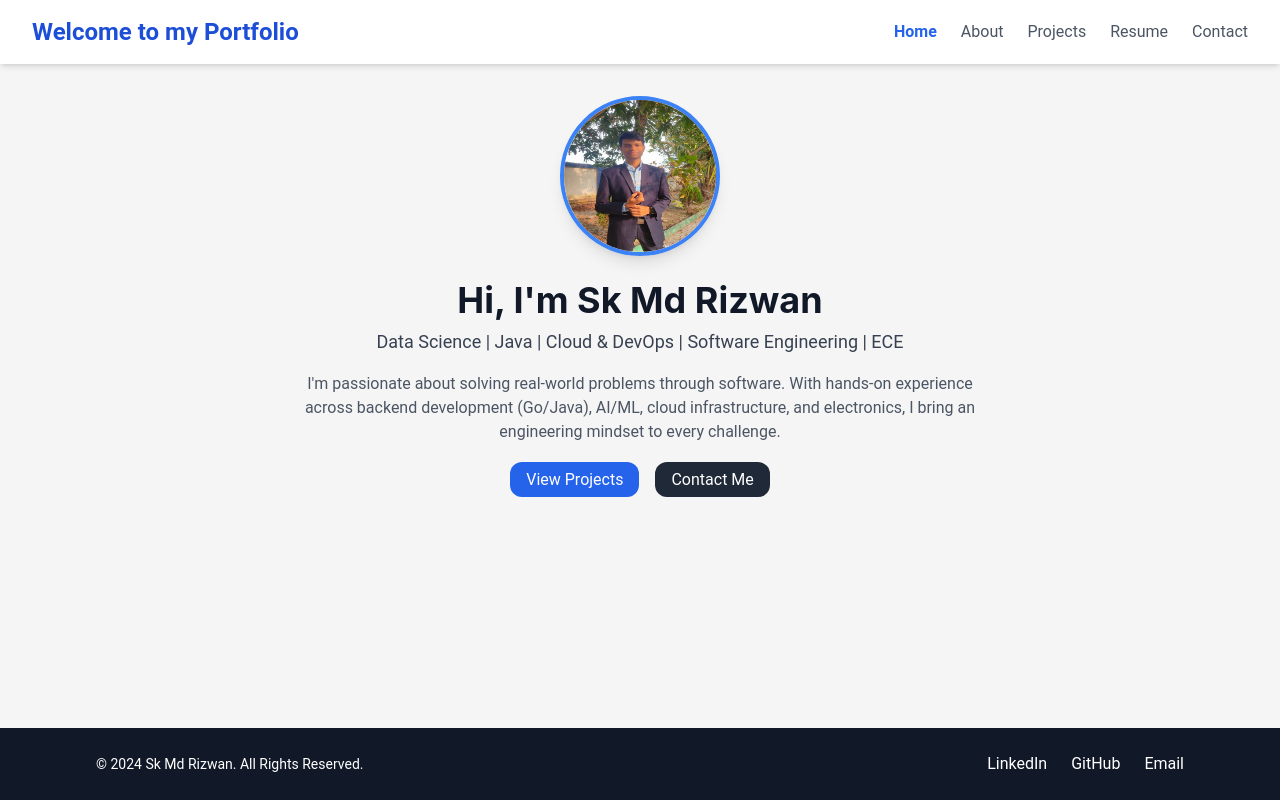
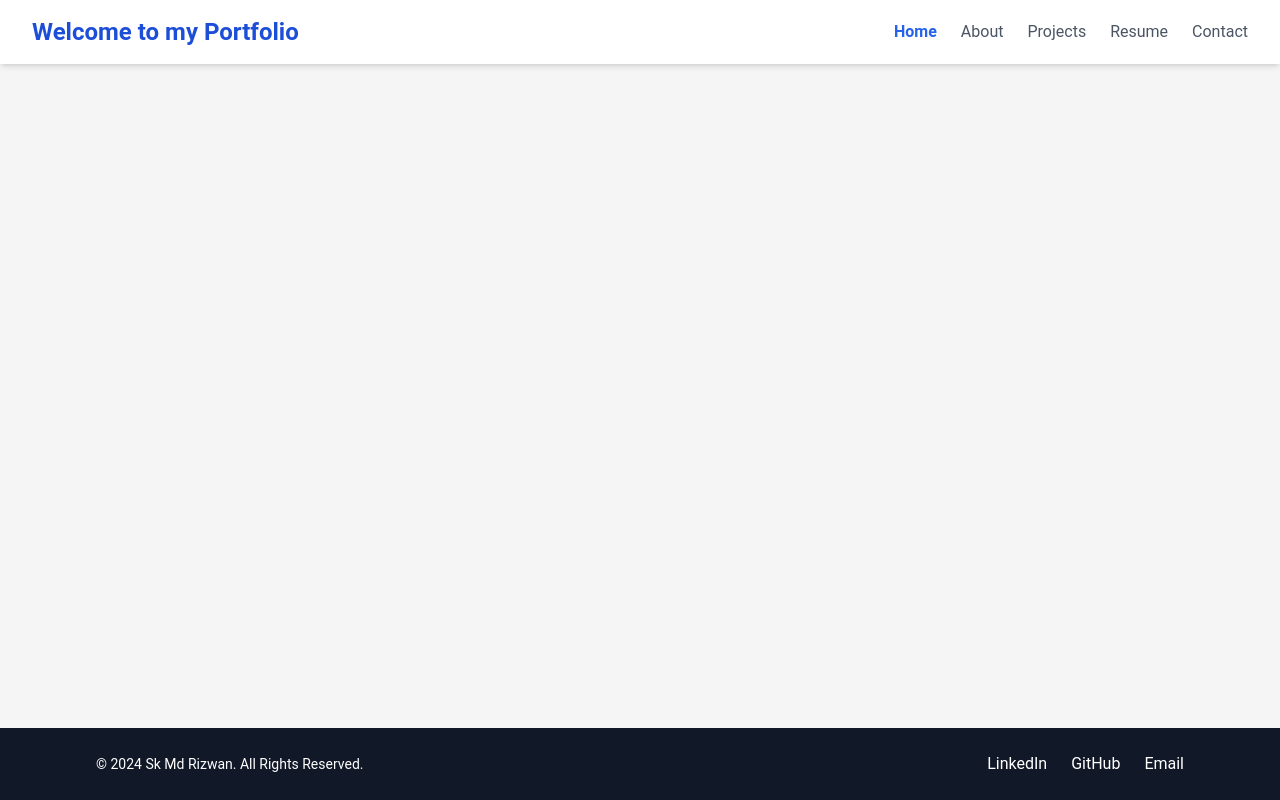
Before and after one commit to Rizwan102003/portfolio, a React (Vite) app: page / in a window 1280 px wide. Built offline with nearby package versions, Linux system fonts and the light colour scheme; the HTML template or start-up script is replaced by a standard one.

Commit message:
routing test 6

```diff
--- a/package.json
+++ b/package.json
@@ -9,7 +9,7 @@
         "predeploy": "npm run build",
         "deploy": "gh-pages -d dist"
     },
-    "homepage": "https://Rizwan102003.github.io/",
+    "homepage": "https://Rizwan102003.github.io/portfolio/",
     "dependencies": {
         "react": "^18.2.0",
         "react-dom": "^18.2.0",
--- a/src/App.jsx
+++ b/src/App.jsx
@@ -16,7 +16,7 @@ const App = () => {
         <Navbar />
         <main className="flex-grow">
           <Routes>
-            <Route path="/" element={<Home />} />
+            <Route path="/portfolio" element={<Home />} />
             <Route path="/about" element={<About />} />
             <Route path="/projects" element={<Projects />} />
             <Route path="/resume" element={<Resume />} />
--- a/vite.config.js
+++ b/vite.config.js
@@ -9,5 +9,5 @@ export default defineConfig({
   build: {
     outDir: 'dist',
   },
-  base: '/',
+  base: '/portfolio/',
 });
```
